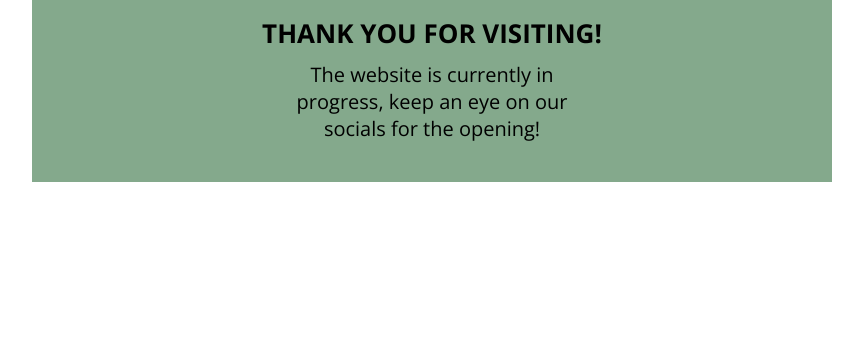
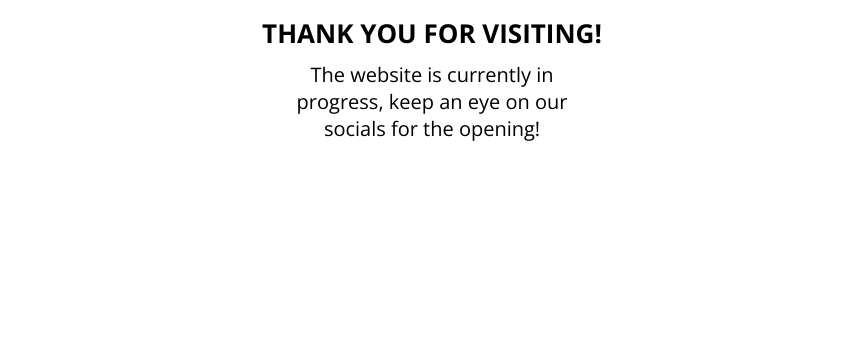
Before and after one commit to FdK1996/evolvement-exercise, a plain HTML site: page index.html in a window 1280 px wide. Shown: the part 444-800 px from the top of the page, without its empty margins (208-1071 px from the left). Drawn offline with nearby package versions, Linux system fonts and the light colour scheme.

Commit message:
Update coming-soon.css

```diff
--- a/styles/coming-soon.css
+++ b/styles/coming-soon.css
@@ -1,5 +1,4 @@
 .first-section-container {
-  background-color: #84a98c;
   margin: auto;
   padding: 20px 0px 40px 0px;
   min-width: 400px;
```
